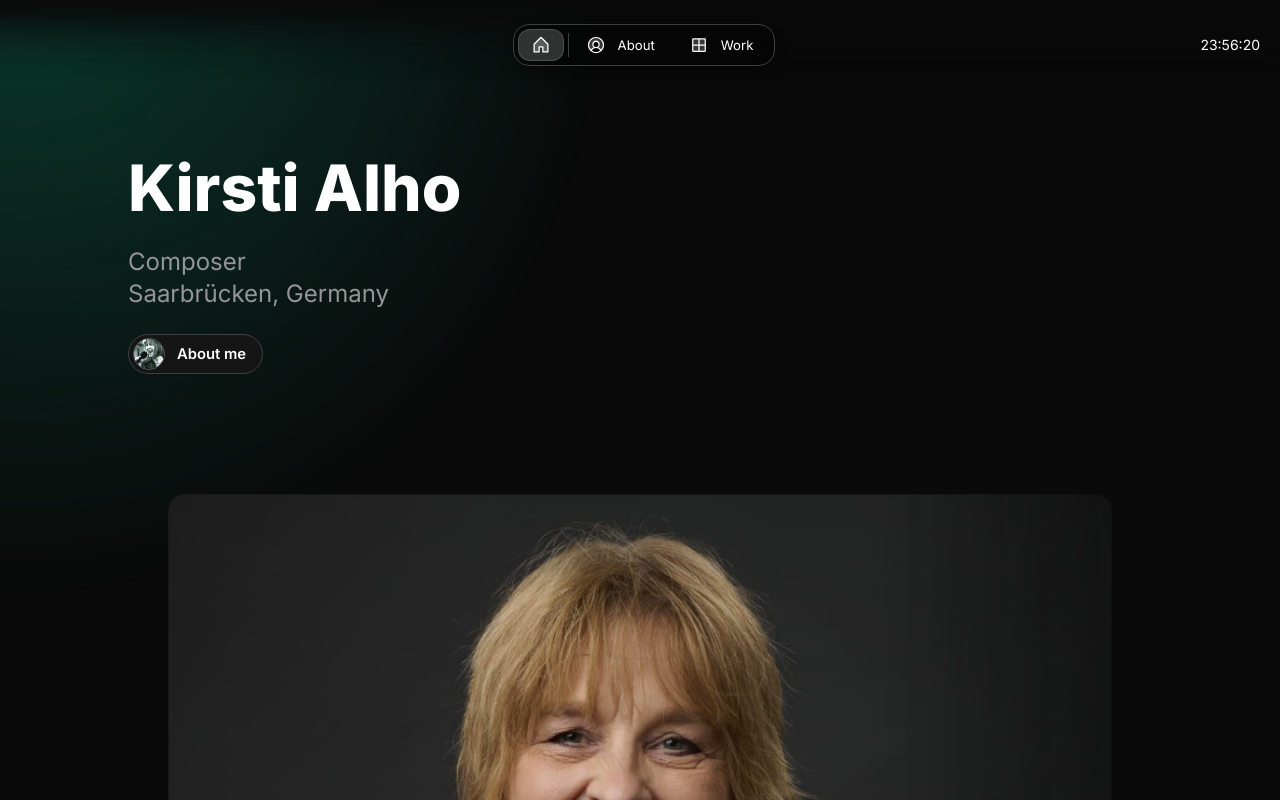
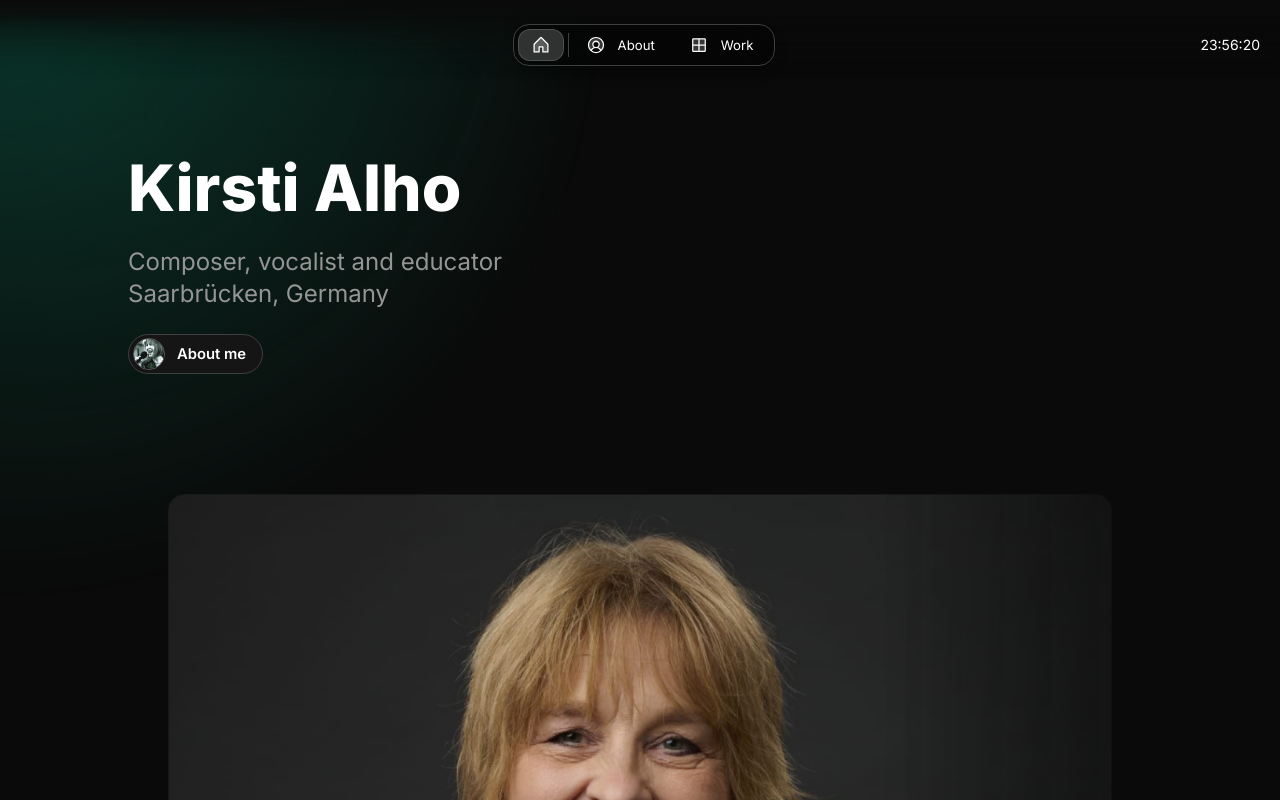
Before and after one commit to Devnty-Websolutions/kirstialho, a Next.js app: page / in a window 1280 px wide. Shown: the top 800 px of the page. Built offline with nearby package versions, Linux system fonts and the light colour scheme.

Commit message:
Update home subline to include additional roles

```diff
--- a/src/app/resources/content.js
+++ b/src/app/resources/content.js
@@ -53,7 +53,7 @@ const home = {
   headline: <>Kirsti Alho</>,
   subline: (
     <>
-      <p>Composer</p>
+      <p>Composer, vocalist and educator</p>
       <p>Saarbrücken, Germany</p>
     </>
   ),
```
